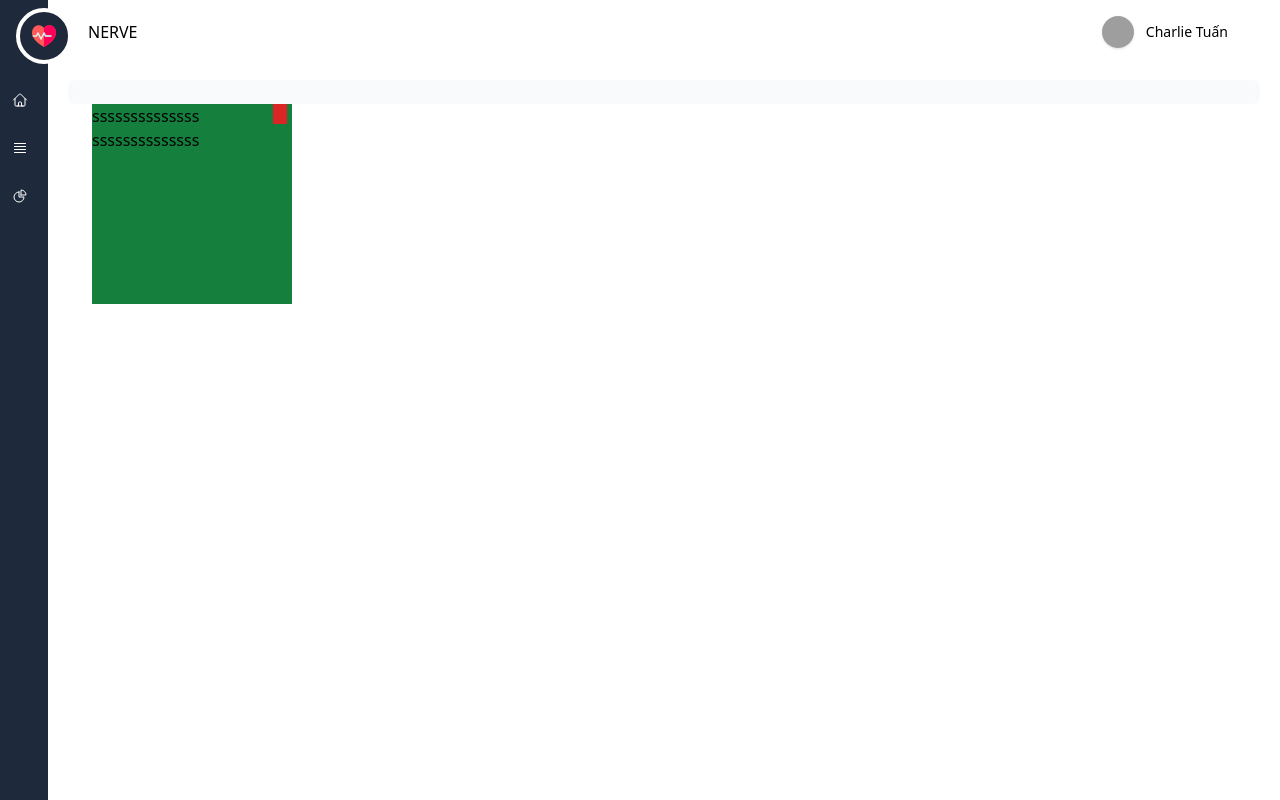
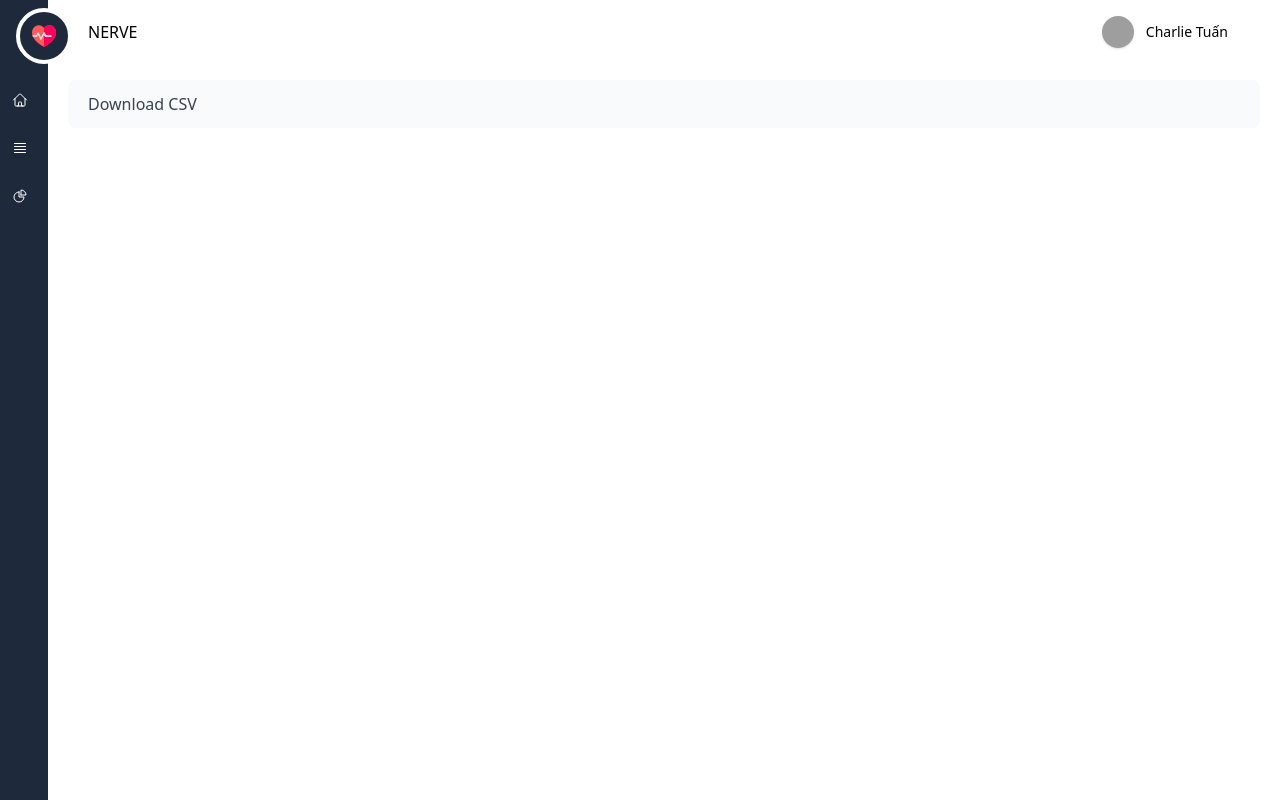
Before and after one commit to thaiminhtuan135/love_diary_front, a Next.js app: page /admin/dashboard in a window 1280 px wide. Built offline with nearby package versions, Linux system fonts and the light colour scheme; grey boxes are pictures that could not be loaded.

Commit message:
add new git

```diff
--- a/src/pages/admin/dashboard.tsx
+++ b/src/pages/admin/dashboard.tsx
@@ -223,7 +223,7 @@ function Dashboard(props:PropsWithChildren) {
                             className="hover:ml-4 justify-end pr-5 text-white hover:text-purple-500 dark:hover:text-blue-500 w-full bg-[#1E293B] p-3 rounded-full transform ease-in-out duration-300 flex">
                             <svg xmlns="http://www.w3.org/2000/svg" fill="none" viewBox="0 0 24 24" stroke-width="1.5"
                                  stroke="currentColor" className="w-4 h-4">
-                                <path stroke-linecap ="round" stroke-linejoin="round"
+                                <path stroke-linecap="round" stroke-linejoin="round"
                                       d="M3.75 5.25h16.5m-16.5 4.5h16.5m-16.5 4.5h16.5m-16.5 4.5h16.5"/>
                             </svg>
                         </div>
@@ -245,16 +245,8 @@ function Dashboard(props:PropsWithChildren) {
                     <div className="flex px-5 py-3 text-gray-700  rounded-lg bg-gray-50 dark:bg-[#1E293B] "
                          aria-label="Breadcrumb">
                         {props.children}
-                        {/*<button onClick={download}>Download CSV</button>*/}
-
+                        <button onClick={download}>Download CSV</button>
                     </div>
-                    <div className={'relative w-[200px] h-[200px] ml-6 bg-green-700'}>
-                        <button className={'z-30 top-0 right-[5px] absolute bg-red-600 w-3.5 h-5'}></button>
-                        <div className={'z-20 absolute'}>ssssssssssssss ssssssssssssss</div>
-                        {/*<div className={'absolute'}>Lorem ipsum dolor sit amet, consectetur adipisicing elit. A accusamus, accusantium amet blanditiis delectus explicabo facere id impedit ipsam iure maxime nihil, odio perferendis praesentium quis quod sapiente voluptates voluptatibus?</div>*/}
-
-                    </div>
-                    {/*<button>tuan</button>*/}
                 </div>
             </div>
         </>
--- a/src/pages/login.tsx
+++ b/src/pages/login.tsx
@@ -1,7 +1,7 @@
 import React from "react";
 import {useForm} from "react-hook-form";
 import axios from "axios";
-import User from "./auth/User"
+import User from "./auth/User";
 import {useRouter} from "next/router";
 
 type LoginFormData = {
@@ -26,7 +26,6 @@ function Login() {
                 // console.log(userInfo.username);
             }).catch(() => {
         });
-        console.log(data);
     };
 
     return (
```
